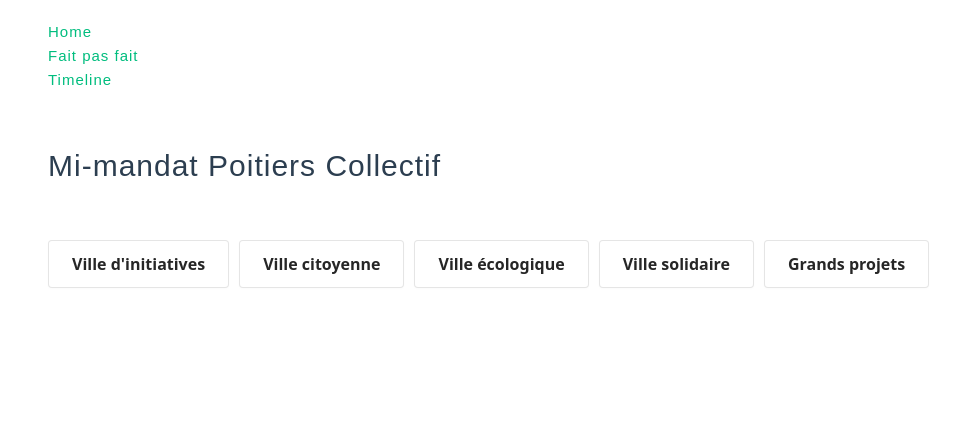
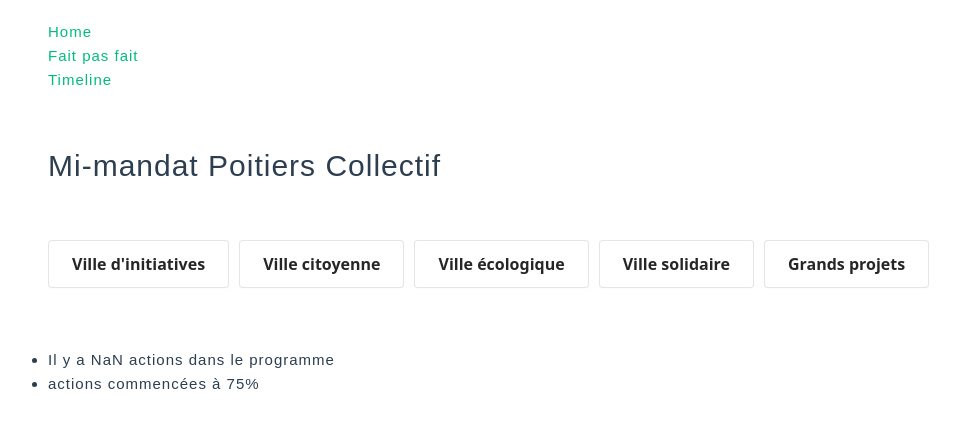
Before and after one commit to charlesrb/Mi-mandat-poco, a Vue app in the folder fait-pas-fait/: page /fait-pas-fait in a window 1280 px wide. Shown: the top 428 px of the page, without its empty margins (127-1087 px from the left). Built offline with nearby package versions, Linux system fonts and the light colour scheme; a web font is replaced by a local one.

Commit message:
add initiative finalisé

```diff
--- a/fait-pas-fait/src/views/fait-pas-fait.vue
+++ b/fait-pas-fait/src/views/fait-pas-fait.vue
@@ -13,13 +13,22 @@
       <div v-if="poleChoisi == pole.pole">
         <div class="buttons">
           <div v-for="theme in pole.themes" :key="theme.id">
-            <button class="button-7" @click="themeChoisi = theme">{{ theme }}</button>
+            <button class="button-7" @click="avancement(theme)">{{ theme }}</button>
           </div>
         </div>
       </div>
     </div>
     </div>
+    <ul>
+      <li>Il y a {{  this.zero + this.quart + this.moitie + this.troisquart + this.termine}} actions dans le programme</li>
+      <li v-if="this.zero != 0">{{ this.zero }} actions pas commencées</li>
+      <li v-if="this.quart != 0">{{ this.quart }} actions commencées à 25%</li>
+      <li v-if="this.moitie !=0">{{ this.moitie }} actions commencées à 50%</li>
+      <li v-if="this.troisquart !=0">{{ this.troisquart }} actions commencées à 75%</li>
+      <li v-if="this.termine !=0">{{ this.termine }} actions terminées !</li>
 
+
+    </ul>
     <div class="actions">
 
       <div v-for="action in actions" :key="action.id">
@@ -63,15 +72,91 @@
       actions: Actions,
       poles:Poles,
       poleChoisi:"",
-      themeChoisi:""
+      themeChoisi:"",
+      zero:0,
+      quart:0,
+      moitie:0,
+      termine:0
     };
   },
   methods: {
     filtre(pole) {
       this.poleChoisi = pole;
       this.themeChoisi = "";
+      this.zero = 0
+      this.quart = 0
+      this.moitie = 0
+      this.troisquart = 0
+      this.termine = 0
+      for (const action of this.actions) {
+        if (action.pole == this.poleChoisi && action.Avancement == "25")
+      {
+        this.quart = this.quart + 1;
+      }
+      else if (action.pole == this.poleChoisi && action.Avancement == "50")
+      {
+        this.moitie = this.moitie + 1;
+      }
+      else if (action.pole == this.poleChoisi && action.Avancement == "0")
+      {
+        this.zero = this.zero + 1;
+      }
+      else if (action.pole == this.poleChoisi && action.Avancement == "75")
+      {
+        this.troisquart = this.troisquart + 1;
+      }
+      else if (action.pole == this.poleChoisi && action.Avancement == "100")
+      {
+        this.termine = this.termine + 1;
+      }
+    }
     },
+    avancement(theme) {
+      this.themeChoisi = theme;
+      this.quart = 0;
+      this.moitie = 0;
+      this.zero = 0;
+      this.troisquart = 0;
+      this.termine = 0
+      for (const action of this.actions) {
+        if (action.pole == this.poleChoisi && action.theme == this.themeChoisi && action.Avancement == "25")
+      {
+        console.log("fuck you");
+        this.quart = this.quart + 1;
+      }
+      else if (action.pole == this.poleChoisi && action.theme == this.themeChoisi && action.Avancement == "50")
+      {
+        console.log("fuck you");
+        this.moitie = this.moitie + 1;
+      }
+      else if (action.pole == this.poleChoisi && action.theme == this.themeChoisi && action.Avancement == "0")
+      {
+        console.log("fuck you");
+        this.zero = this.zero + 1;
+      }
+      else if (action.pole == this.poleChoisi && action.theme == this.themeChoisi && action.Avancement == "75")
+      {
+        this.troisquart = this.troisquart + 1;
+      }
+      else if (action.pole == this.poleChoisi && action.theme == this.themeChoisi && action.Avancement == "100")
+      {
+        this.termine = this.termine + 1;
+      }
+    }
+    }
+
   },
+  // computed() {
+  //   for (const action of Actions) {
+  //     if (action.pole == this.poleChoisi && action.theme == this.themeChoisi && action.Avancement == "50")
+  //     {
+  //       console.log("fuck you");
+  //       this.zero =+ 1;
+  //     }
+  //   }
+  //   console.log(Actions);
+  // }
+
 };
 </script>
 
```
Also changed, not shown: fait-pas-fait/src/assets/actions.json, 3 other files (tests, documents, lock files or other folders).
